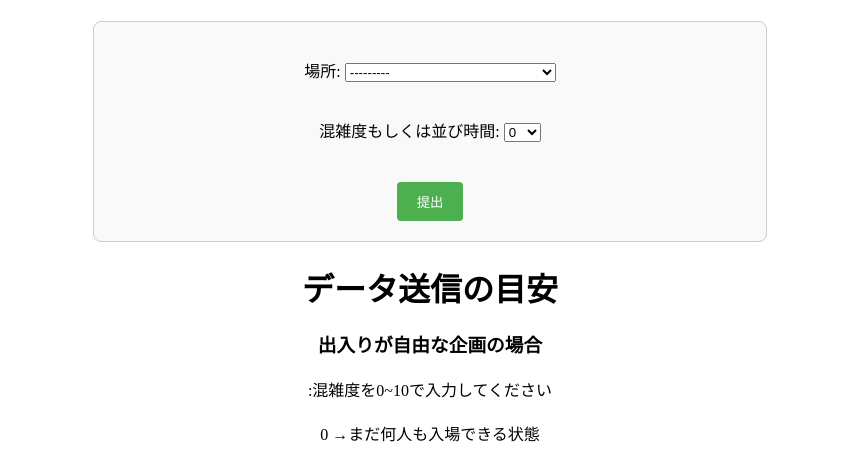
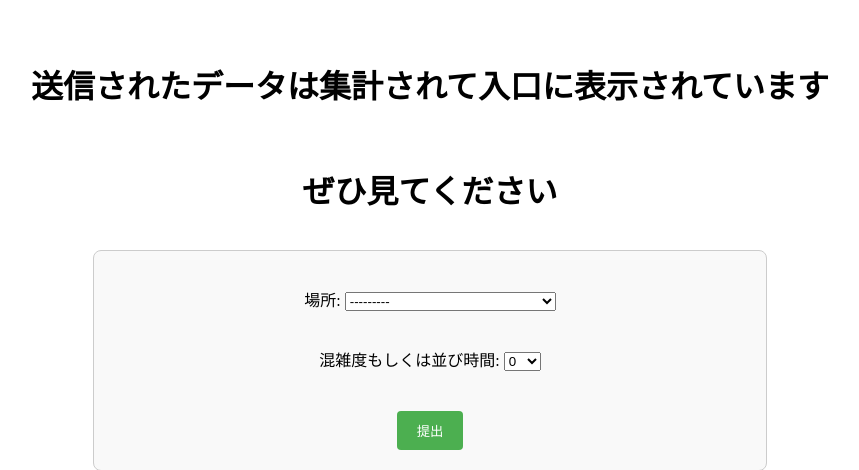
Before and after one commit to katume-eng/csmonitor2, a Django app: page / in a window 1280 px wide. Shown: the top 470 px of the page, without its empty margins (210-1069 px from the left). Run offline with Django 5.2, Linux system fonts and the light colour scheme.

Commit message:
reporthtmlの変更

```diff
--- a/monitor/templates/monitor/report.html
+++ b/monitor/templates/monitor/report.html
@@ -65,7 +65,9 @@
     </style>
 </head>
 <body>
-    <h1>{{ message }}</h1>
+    <h1>{{ message }}</h1><br>
+    <h1>送信されたデータは集計されて入口に表示されています</h1><br>
+    <h1>ぜひ見てください</h1><br>
 
     <div class="form-container">
         <form method="post">
```
